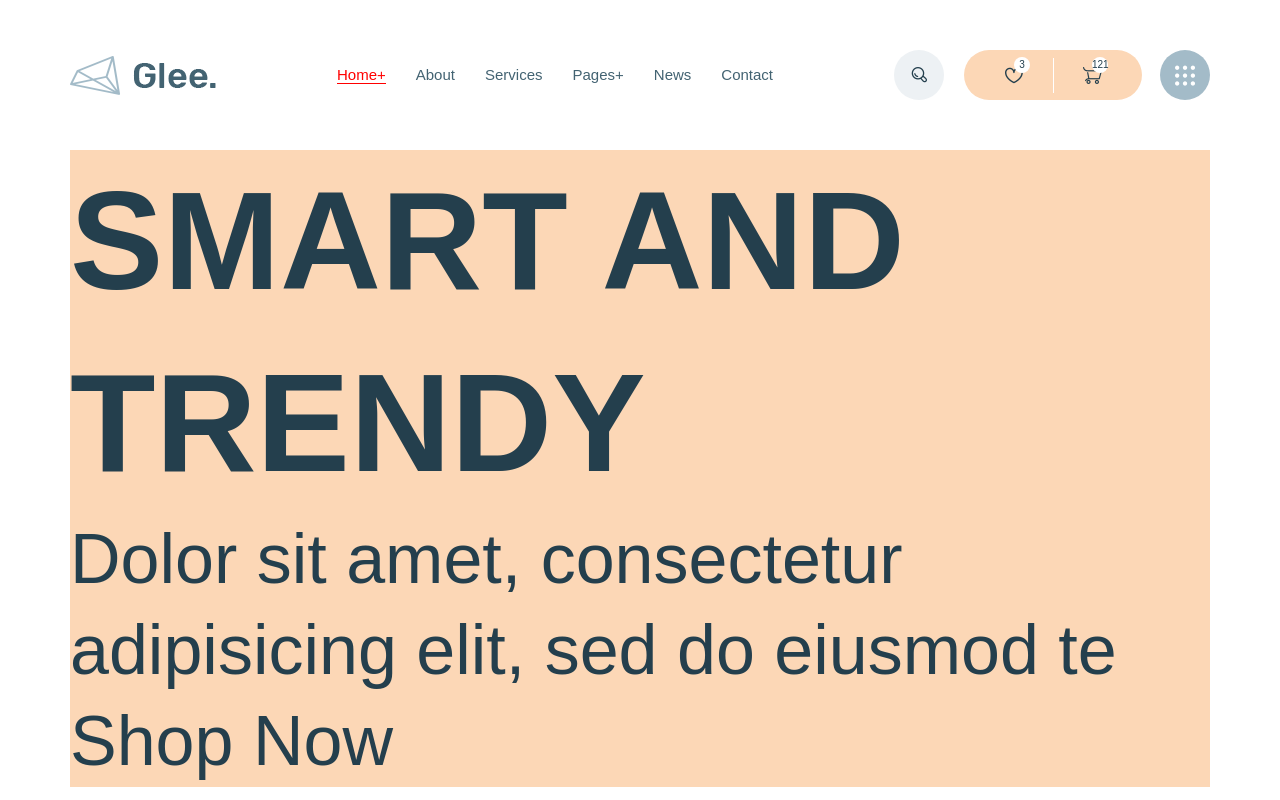
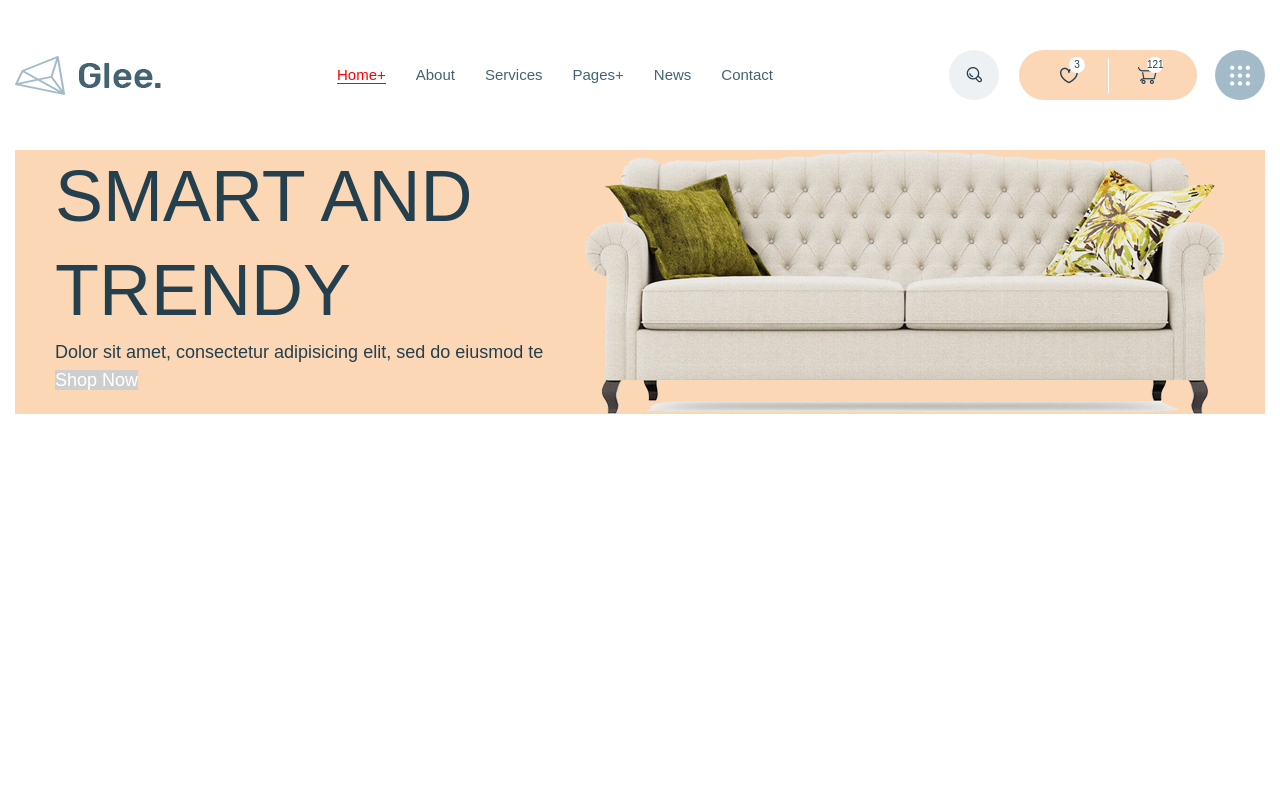
Before and after one commit to Vasilievkosta/projectGlee, a website: page app/index.html in a window 1280 px wide. Drawn offline with nearby package versions, Linux system fonts and the light colour scheme; files that its build step writes are made by us from their sources.

Commit message:
add favicon

```diff
--- a/app/index.html
+++ b/app/index.html
@@ -5,6 +5,8 @@
     <meta charset="utf-8">
     <meta name="viewport" content="width=device-width, initial-scale=1.0">
     <title>Glee</title>
+    <link rel="icon" href="images/favicon.ico" type="image/x-icon">
+    <link rel="shortcut icon" href="images/favicon.ico" type="image/x-icon">
     <link rel="stylesheet" href="css/style.min.css">
 </head>
 
@@ -62,9 +64,14 @@
         <div class="container">
             <div class="slider__inner">
                 <div class="wrap">
-                    <h1 class="slider__title">SMART AND TRENDY</h1>
-                    <p>Dolor sit amet, consectetur adipisicing elit, sed do eiusmod te</p>
-                    <a>Shop Now</a>
+                    <div class="slider__wrap">
+                        <div class="slider__content">
+                            <h1 class="slider__title">SMART AND TRENDY</h1>
+                            <p class="slider__text">Dolor sit amet, consectetur adipisicing elit, sed do eiusmod te</p>
+                            <a class="slider__link" href="#">Shop Now</a>
+                        </div>
+                        <img class="slider__img" src="images/sofa.png" alt="Sofa">
+                    </div>
                 </div>
             </div>
         </div>
--- a/app/scss/style.scss
+++ b/app/scss/style.scss
@@ -11,7 +11,7 @@ body {
 }
 
 .container {
-    max-width: 1170px;
+    max-width: 1770px;
     margin: 0 auto;
     padding: 0 15px;
 }
@@ -142,11 +142,30 @@ body {
     margin: 0 auto;
 }
 
-.slider__inner {
-    background-color: $fone-color;
+.slider__wrap {
+    display: flex;
+}
+
+.slider__title {
     @extend %rubik-500;
-    font-size: 70px;
-    color: $first-color
+    font-size: 72px;
+    color: #243f4d;
+}
+
+.slider__text {
+    font-family: 'Rubik-Regular', sans-serif;
+    font-weight: 400;
+    font-size: 18px;
+    line-height: 1.75;
+    color: #243f4d;
+}
+
+.slider__link {
+    background-color: #cecece;
+    font-family: 'Rubik-Medium', sans-serif;
+    font-weight: 500;
+    font-size: 18px;
+    color: #fff;
 }
 
 
```
Also changed, not shown: app/images/favicon.ico (added), app/images/sofa.jpg (deleted), app/images/sofa.png (added).
